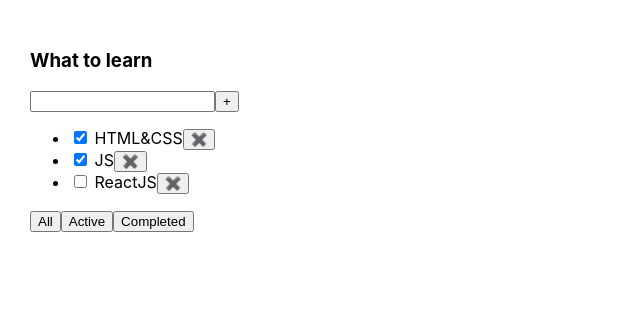
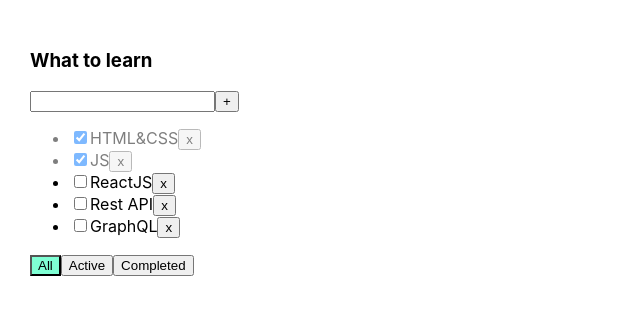
Before and after one commit to a-koloshva/todolist, a React (Create React App) app: page / in a window 1280 px wide. Shown: the top 314 px of the page, without its empty margins (0-640 px from the left). Built offline with nearby package versions, Linux system fonts and the light colour scheme.

Commit message:
todolist-3-4

```diff
--- a/package.json
+++ b/package.json
@@ -10,10 +10,12 @@
     "@types/node": "^16.18.1",
     "@types/react": "^18.0.23",
     "@types/react-dom": "^18.0.7",
+    "@types/uuid": "^9.0.7",
     "react": "^18.2.0",
     "react-dom": "^18.2.0",
     "react-scripts": "5.0.1",
     "typescript": "^4.8.4",
+    "uuid": "^9.0.1",
     "web-vitals": "^2.1.4"
   },
   "scripts": {
--- a/src/App.css
+++ b/src/App.css
@@ -6,3 +6,23 @@
 .App > div {
   margin-right: 50px;
 }
+
+.error {
+  border: 1px solid red;
+}
+
+.error-message {
+  color: red;
+}
+
+/* ​ .active-filter {
+  background-color: aquamarine;
+} */
+
+.active-filter {
+  background-color: aquamarine;
+}
+
+.is-done {
+  opacity: 0.5;
+}
--- a/src/App.tsx
+++ b/src/App.tsx
@@ -1,32 +1,54 @@
 import React, { useState } from 'react';
 import './App.css';
 import { Todolist } from './Todolist';
+import { v1 } from 'uuid';
 
-export type FilterValueType = 'all' | 'active' | 'completed';
+export type FilterValuesType = 'all' | 'active' | 'completed';
 
 function App() {
   let [tasks, setTasks] = useState([
-    { id: 1, title: 'HTML&CSS', isDone: true },
-    { id: 2, title: 'JS', isDone: true },
-    { id: 3, title: 'ReactJS', isDone: false },
+    { id: v1(), title: 'HTML&CSS', isDone: true },
+    { id: v1(), title: 'JS', isDone: true },
+    { id: v1(), title: 'ReactJS', isDone: false },
+    { id: v1(), title: 'Rest API', isDone: false },
+    { id: v1(), title: 'GraphQL', isDone: false },
   ]);
 
-  function removeTask(id: number) {
-    let filteredTasks = tasks.filter((task) => task.id !== id);
+  function addTask(title: string) {
+    let task = {
+      id: v1(),
+      title: title,
+      isDone: false,
+    };
+    let newTasks = [task, ...tasks];
+    setTasks(newTasks);
+  }
+
+  function removeTask(id: string) {
+    let filteredTasks = tasks.filter((t) => t.id !== id);
     setTasks(filteredTasks);
   }
 
-  let [filter, setFilter] = useState<FilterValueType>('all');
+  function changeStatus(taskId: string, isDone: boolean) {
+    let task = tasks.find((t) => t.id === taskId);
+    if (task) {
+      task.isDone = isDone;
+    }
+    setTasks([...tasks]);
+  }
+
+  let [filter, setFilter] = useState<FilterValuesType>('all');
 
   let tasksForTodolist = tasks;
+
   if (filter === 'active') {
-    tasksForTodolist = tasks.filter((task) => task.isDone === false);
+    tasksForTodolist = tasks.filter((t) => t.isDone === false);
   }
   if (filter === 'completed') {
-    tasksForTodolist = tasks.filter((task) => task.isDone === true);
+    tasksForTodolist = tasks.filter((t) => t.isDone === true);
   }
 
-  function ChangeFilter(value: FilterValueType) {
+  function changeFilter(value: FilterValuesType) {
     setFilter(value);
   }
 
@@ -35,8 +57,11 @@
       <Todolist
         title="What to learn"
         tasks={tasksForTodolist}
+        addTask={addTask}
         removeTask={removeTask}
-        changeFilter={ChangeFilter}
+        changeFilter={changeFilter}
+        changeStatus={changeStatus}
+        filter={filter}
       />
     </div>
   );
--- a/src/Todolist.tsx
+++ b/src/Todolist.tsx
@@ -1,9 +1,8 @@
-import React from 'react';
-import { FilterValueType } from './App';
-import { Button } from './components/Button';
+import React, { ChangeEvent, KeyboardEvent, useState } from 'react';
+import { FilterValuesType } from './App';
 
 type TaskType = {
-  id: number;
+  id: string;
   title: string;
   isDone: boolean;
 };
@@ -11,51 +10,89 @@
 type PropsType = {
   title: string;
   tasks: Array<TaskType>;
-  removeTask: (id: number) => void;
-  changeFilter: (value: FilterValueType) => void;
+  addTask: (title: string) => void;
+  removeTask: (taskId: string) => void;
+  changeFilter: (value: FilterValuesType) => void;
+  changeStatus: (taskId: string, isDone: boolean) => void;
+  filter: FilterValuesType;
 };
 
 export function Todolist(props: PropsType) {
+  const [title, setTitle] = useState('');
+  const [error, setError] = useState<string | null>(null);
+
+  const addTask = () => {
+    if (title.trim() !== '') {
+      props.addTask(title.trim());
+      setTitle('');
+    } else {
+      setError('Title is required');
+    }
+  };
+
+  const onChangeHandler = (event: ChangeEvent<HTMLInputElement>) => {
+    setTitle(event.currentTarget.value);
+  };
+
+  const onKeyPressHandler = (event: KeyboardEvent<HTMLInputElement>) => {
+    setError(null);
+    if (event.key === 'Enter') {
+      addTask();
+    }
+  };
+
+  const onAllClickHandler = () => {
+    props.changeFilter('all');
+  };
+  const onActiveClickHandler = () => {
+    props.changeFilter('active');
+  };
+  const onCompletedClickHandler = () => {
+    props.changeFilter('completed');
+  };
+
   return (
     <div>
       <h3>{props.title}</h3>
       <div>
-        <input />
-        <button>+</button>
+        <input
+          value={title}
+          onChange={onChangeHandler}
+          onKeyPress={onKeyPressHandler}
+          className={error ? 'error' : ''}
+        />
+        <button onClick={addTask}>+</button>
+        {error && <div className="error-message">{error}</div>}
       </div>
       <ul>
         {props.tasks.map((task) => {
+          const onClickHandler = () => props.removeTask(task.id);
+          const onChangeHandler = (e: ChangeEvent<HTMLInputElement>) => {
+            props.changeStatus(task.id, e.currentTarget.checked);
+          };
           return (
-            <li key={task.id}>
-              <input type="checkbox" checked={task.isDone} /> <span>{task.title}</span>
-              <button
-                onClick={() => {
-                  props.removeTask(task.id);
-                }}>
-                ✖️
-              </button>
+            <li key={task.id} className={task.isDone ? 'is-done' : ''}>
+              <input type="checkbox" onChange={onChangeHandler} checked={task.isDone} />
+              <span>{task.title}</span>
+              <button onClick={onClickHandler}>x</button>
             </li>
           );
         })}
       </ul>
       <div>
-        {/* <Button name="all" /> */}
         <button
-          onClick={() => {
-            props.changeFilter('all');
-          }}>
+          className={props.filter === 'all' ? 'active-filter' : ''}
+          onClick={onAllClickHandler}>
           All
         </button>
         <button
-          onClick={() => {
-            props.changeFilter('active');
-          }}>
+          className={props.filter === 'active' ? 'active-filter' : ''}
+          onClick={onActiveClickHandler}>
           Active
         </button>
         <button
-          onClick={() => {
-            props.changeFilter('completed');
-          }}>
+          className={props.filter === 'completed' ? 'active-filter' : ''}
+          onClick={onCompletedClickHandler}>
           Completed
         </button>
       </div>
```
Also changed, not shown: src/components/Button.tsx (deleted, +0 -17 lines), src/components/Todolist.tsx (deleted, +0 -38 lines), 1 other file (tests, documents, lock files or other folders).
